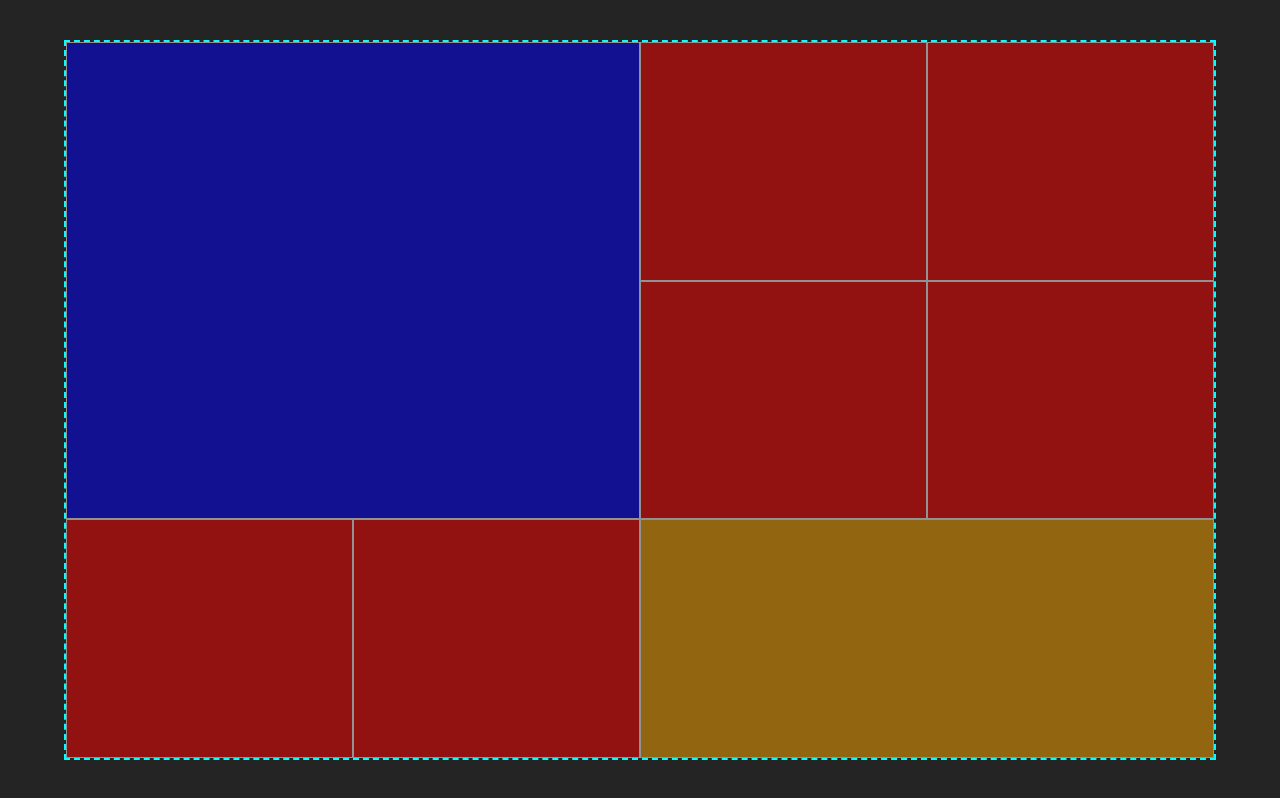
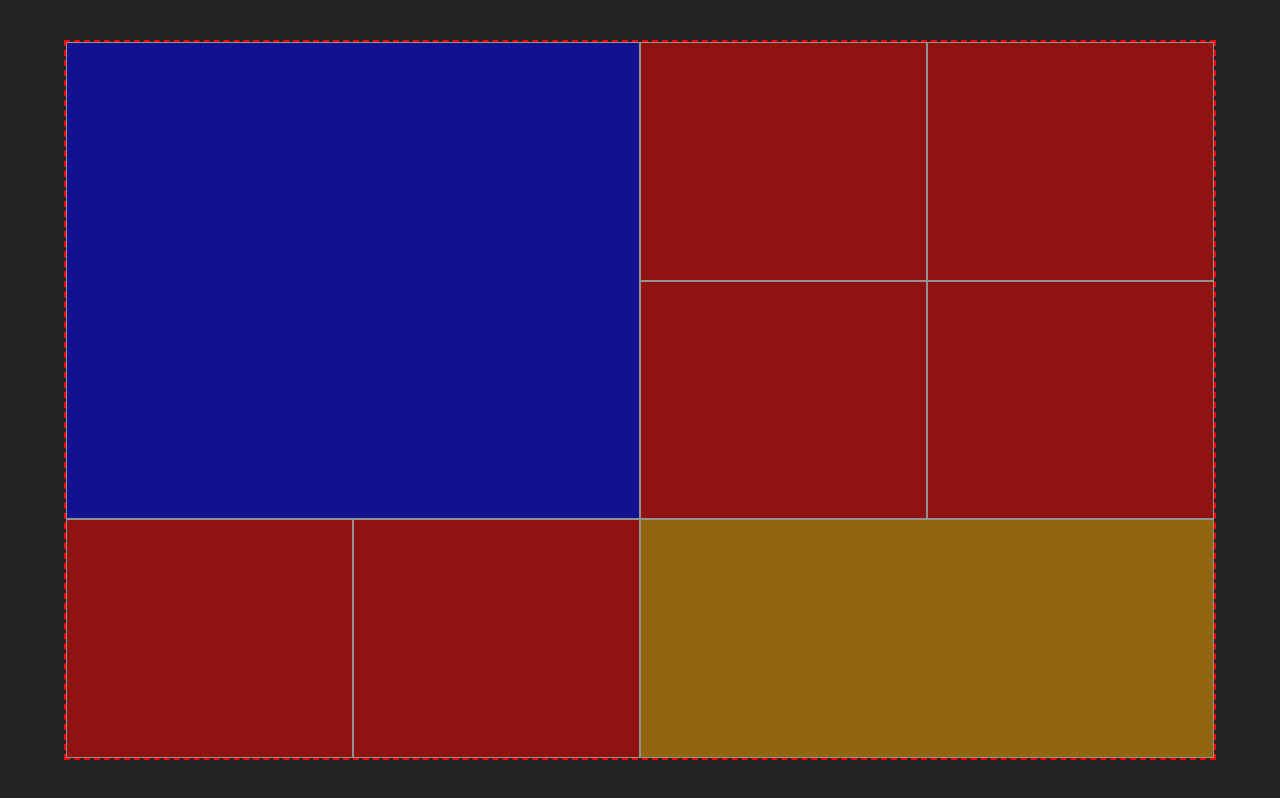
Before and after one commit to HarikrishnanYPR1707/Image-Gallery, a React (Vite) app: page / in a window 1280 px wide. Built offline with nearby package versions, Linux system fonts and the light colour scheme.

Commit message:
changes done

```diff
--- a/src/App.css
+++ b/src/App.css
@@ -14,7 +14,7 @@
   width: 90vw;
   width: 90dvw;
 
-  border: dashed 2px cyan;
+  border: dashed 2px red;
 
   display: grid;
 }
```
